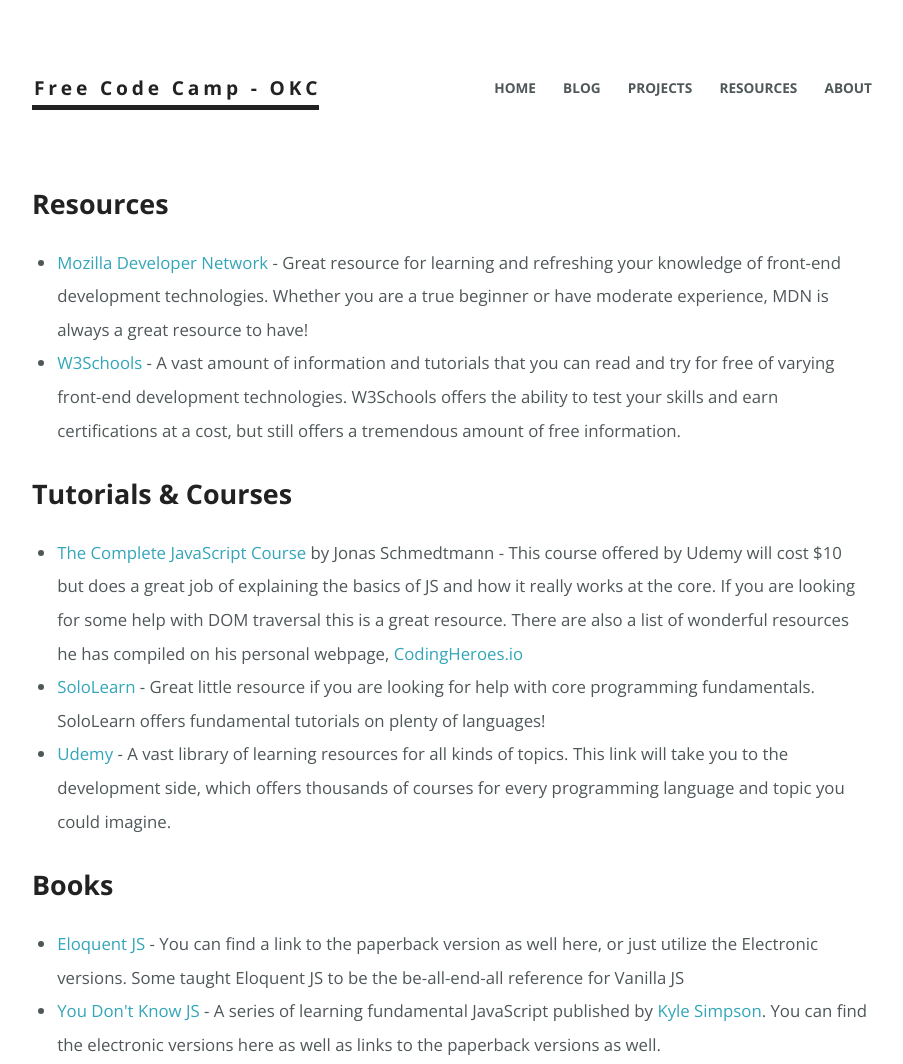
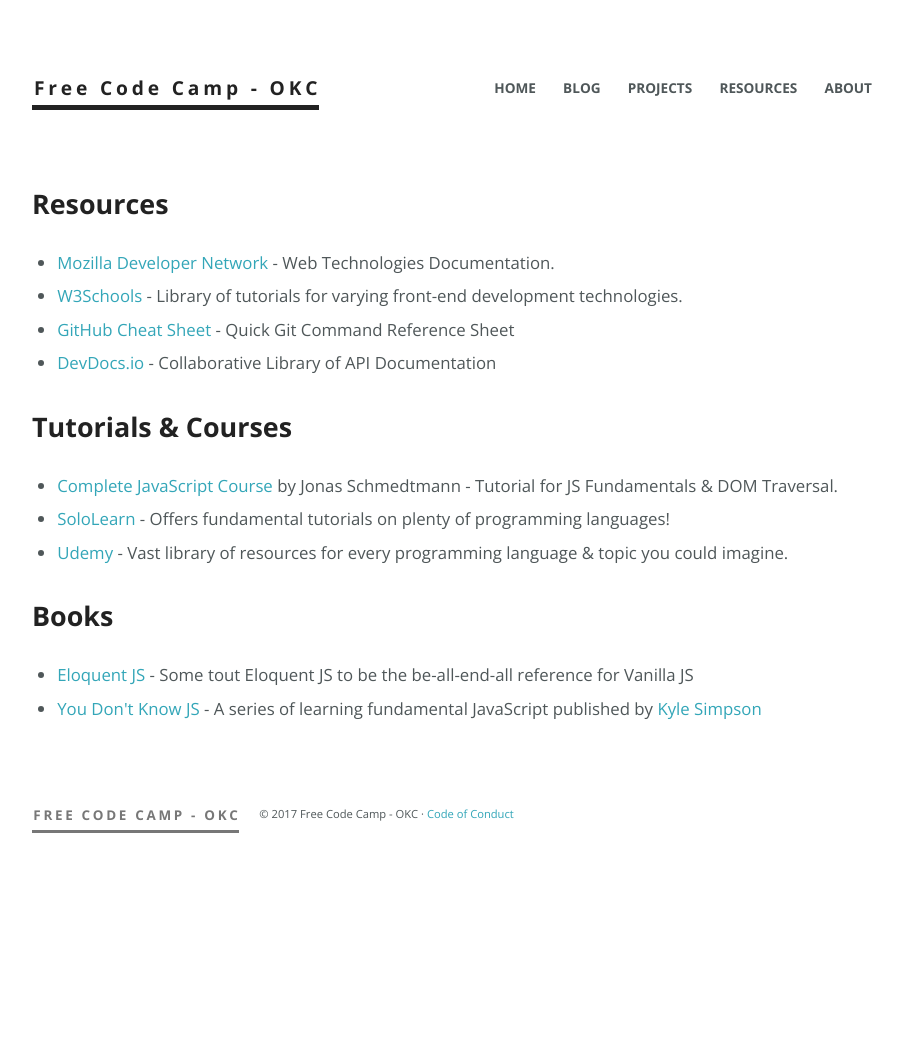
Before and after one commit to FreeCodeCampOKC/fccokc_web_legacy, a plain HTML site: page docs/resources.html in a window 1280 px wide. Shown: the top 1064 px of the page, without its empty margins (188-1091 px from the left). After the commit the page ends 866 px from the top, so only its background shows below. Drawn offline with nearby package versions, Linux system fonts and the light colour scheme.

Commit message:
WIP - Resources Page (Update)

```diff
--- a/docs/resources.html
+++ b/docs/resources.html
@@ -54,19 +54,21 @@
                 <div class="entry-content">
                     <h2 id="resources">Resources</h2>
                         <ul>
-                            <li><a href="https://developer.mozilla.org/en-US/" target="_blank" title="MDN" rel="external">Mozilla Developer Network</a> - Great resource for learning and refreshing your knowledge of front-end development technologies. Whether you are a true beginner or have moderate experience, MDN is always a great resource to have!</li>
-                            <li><a href="https://www.w3schools.com/" target="_blank" title="W3Schools" rel="external">W3Schools</a> - A vast amount of information and tutorials that you can read and try for free of varying front-end development technologies. W3Schools offers the ability to test your skills and earn certifications at a cost, but still offers a tremendous amount of free information.</li>
+                            <li><a href="https://developer.mozilla.org/en-US/" target="_blank" title="MDN" rel="external">Mozilla Developer Network</a> - Web Technologies Documentation.</li>
+                            <li><a href="https://www.w3schools.com/" target="_blank" title="W3Schools" rel="external">W3Schools</a> - Library of tutorials for varying front-end development technologies.</li>
+                            <li><a href="https://services.github.com/on-demand/downloads/github-git-cheat-sheet.pdf" target="_blank" title="GitHub Cheat Sheat" rel="external">GitHub Cheat Sheet</a> - Quick Git Command Reference Sheet</li>
+                            <li><a href="https://devdocs.io/" target="_blank" title="DevDocs.io" rel="external">DevDocs.io</a> - Collaborative Library of API Documentation</li>
                         </ul>
                     <h2 id="tutorials">Tutorials & Courses</h2>
                         <ul>
-                            <li><a href="https://www.udemy.com/the-complete-javascript-course/" target="_blank" title="The Complete JavaScript Course" rel="external">The Complete JavaScript Course</a> by Jonas Schmedtmann - This course offered by Udemy will cost $10 but does a great job of explaining the basics of JS and how it really works at the core. If you are looking for some help with DOM traversal this is a great resource. There are also a list of wonderful resources he has compiled on his personal webpage, <a href="http://codingheroes.io/" target="_blank" title="CodingHeroes.io" rel="external">CodingHeroes.io</a></li>
-                            <li><a href="https://www.sololearn.com/" target="_blank" title="SoloLearn" rel="external">SoloLearn</a> - Great little resource if you are looking for help with core programming fundamentals. SoloLearn offers fundamental tutorials on plenty of languages!</li>
-                            <li><a href="https://www.udemy.com/courses/development/" target="_blank" title="Udemy" rel="external">Udemy</a> - A vast library of learning resources for all kinds of topics. This link will take you to the development side, which offers thousands of courses for every programming language and topic you could imagine.</li>
+                            <li><a href="https://www.udemy.com/the-complete-javascript-course/" target="_blank" title="Complete JavaScript Course" rel="external">Complete JavaScript Course</a> by Jonas Schmedtmann - Tutorial for JS Fundamentals & DOM Traversal.
+                            <li><a href="https://www.sololearn.com/" target="_blank" title="SoloLearn" rel="external">SoloLearn</a> - Offers fundamental tutorials on plenty of programming languages!</li>
+                            <li><a href="https://www.udemy.com/courses/development/" target="_blank" title="Udemy" rel="external">Udemy</a> - Vast library of resources for every programming language & topic you could imagine.</li>
                         </ul>
                     <h2 id="books">Books</h2>
                         <ul>
-                            <li><a href="http://eloquentjavascript.net/" target="_blank" title="Eloquent JS" rel="external">Eloquent JS</a> - You can find a link to the paperback version as well here, or just utilize the Electronic versions. Some taught Eloquent JS to be the be-all-end-all reference for Vanilla JS</li>
-                            <li><a href="https://github.com/getify/You-Dont-Know-JS" target="_blank" title="You Don't Know JS" rel="external">You Don't Know JS</a> - A series of learning fundamental JavaScript published by <a href="https://github.com/getify" target="_blank" title="Kyle Simpson Github" rel="external">Kyle Simpson</a>. You can find the electronic versions here as well as links to the paperback versions as well.</li>
+                            <li><a href="http://eloquentjavascript.net/" target="_blank" title="Eloquent JS" rel="external">Eloquent JS</a> - Some tout Eloquent JS to be the be-all-end-all reference for Vanilla JS</li>
+                            <li><a href="https://github.com/getify/You-Dont-Know-JS" target="_blank" title="You Don't Know JS" rel="external">You Don't Know JS</a> - A series of learning fundamental JavaScript published by <a href="https://github.com/getify" target="_blank" title="Kyle Simpson Github" rel="external">Kyle Simpson</a></li>
                         </ul>
                 </div>
             </article>
```
